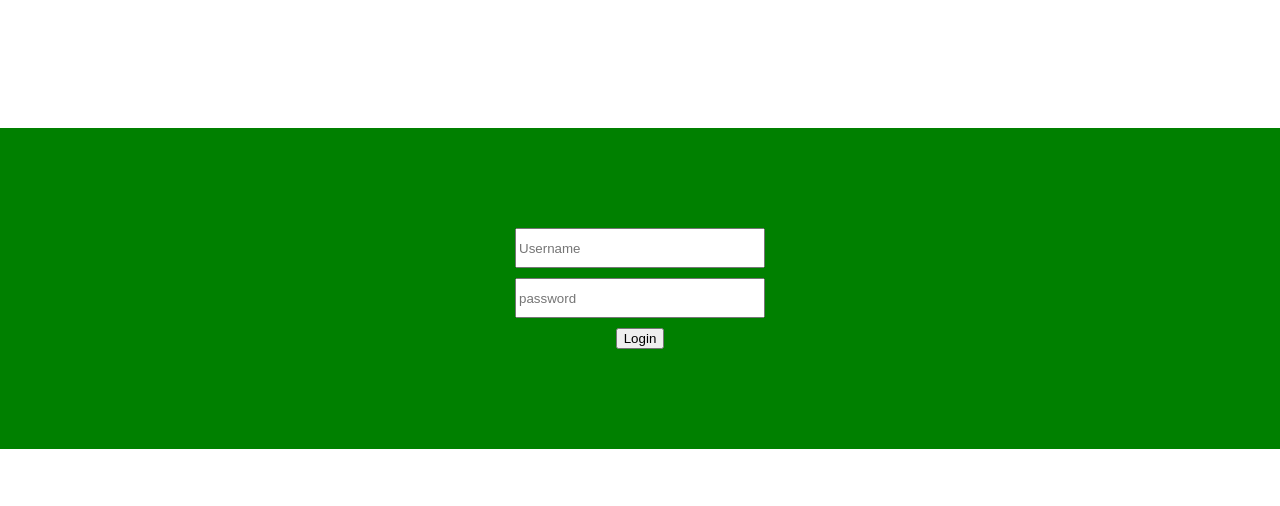
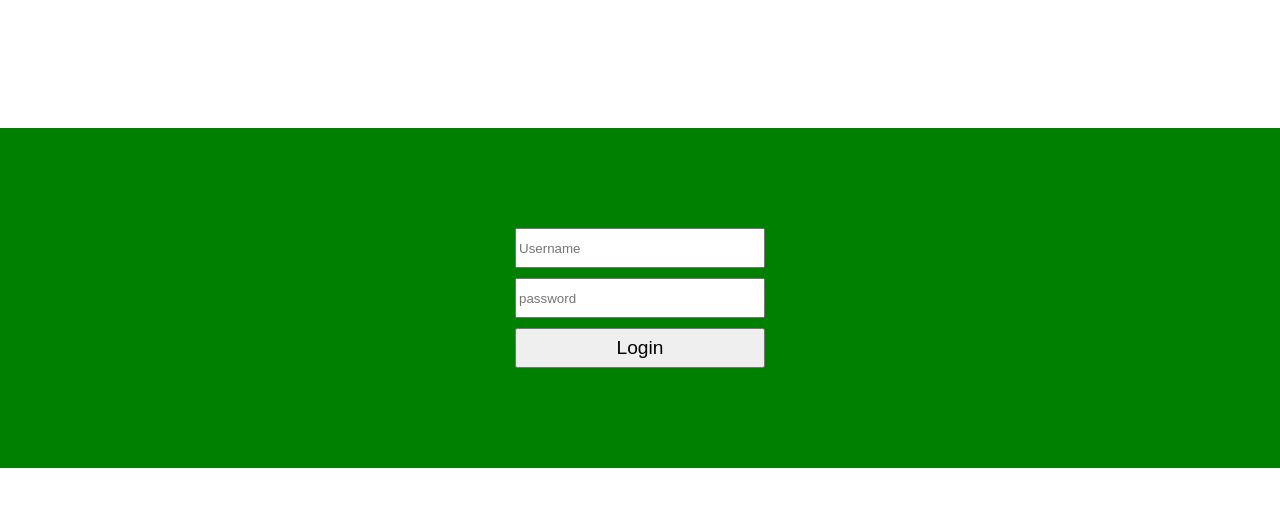
Before and after one commit to tthikida/corkboard, a React (Create React App) app: page / in a window 1280 px wide. Shown: the top 506 px of the page. Built offline with nearby package versions, Linux system fonts and the light colour scheme; a web font is replaced by a local one.

Commit message:
still working on login page

```diff
--- a/public/styles.css
+++ b/public/styles.css
@@ -4,10 +4,6 @@
 }
 html {
     font-family: "Montserrat", sans-serif;
-}
-body {
-    width: 100%;
-    height: 100%;
 }
 .header {
     font-family: "Mclaren", sans-serif;
@@ -68,7 +64,11 @@ body {
     margin: 0 auto 10px auto;
     display: block;
 }
-/*.username {*/
-/*    display: flex;*/
-/*    align-items: center;*/
-/*}*/
+.loginForm button {
+    width: 250px;
+    height: 40px;
+}
+.loginForm h1 {
+    font-weight: 200;
+    font-size: 1.2rem;
+}
--- a/src/components/Homepage.js
+++ b/src/components/Homepage.js
@@ -2,8 +2,8 @@ import React from "react";
 
 function HomePage() {
     return (
-        <div>
-            <h1>This be the home page</h1>
+        <div className={"homepage"}>
+            <h1>This be the home page mate!</h1>
             <p>welcome fren!</p>
         </div>
     )
--- a/src/components/Login.js
+++ b/src/components/Login.js
@@ -9,7 +9,7 @@ function Login(){
             <form className={"loginForm"}>
                 <input type={"text"} placeholder={"Username"}/>
                 <input type={"password"} placeholder={"password"}/>
-                <button type={"submit"}>Login</button>
+                <button type={"submit"}><h1>Login</h1></button>
             </form>
         </div>
     );
```
Also changed, not shown: src/components/Doorman.js (+2 -11 lines), src/index.js (line endings or trailing spaces).
